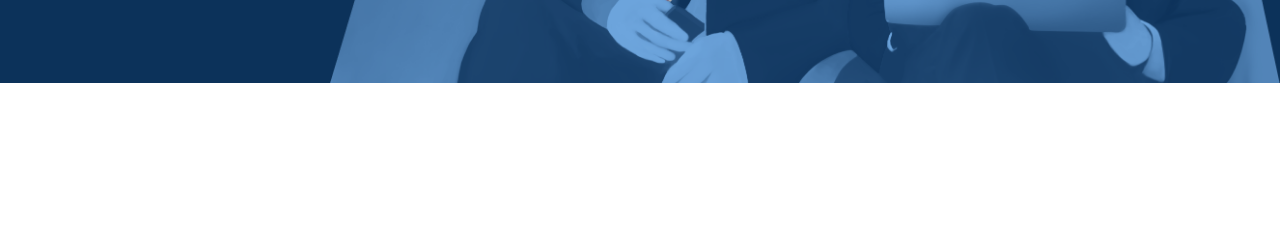
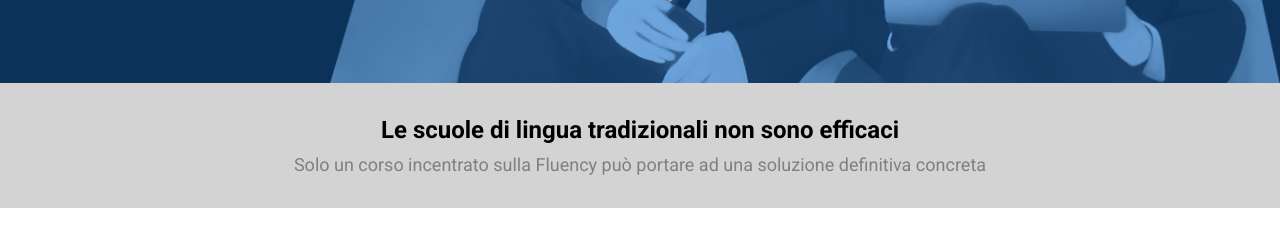
Before and after one commit to Stefano-Bodritti/htmlcss-fluentify, a plain HTML site: page index.html in a window 1280 px wide. Shown: the part 497-744 px from the top of the page. Drawn offline with Linux system fonts and the light colour scheme.

Commit message:
Aggiunta prima section

```diff
--- a/css/style.css
+++ b/css/style.css
@@ -117,3 +117,21 @@ nav li a, .menu li a {
 }
 /* fine banner */
 /* fine header */
+
+/* blocco principale */
+/* sfondo grigio */
+section.grey-bg {
+  background-color: #d3d3d3;
+  text-align: center;
+  padding: 33px 0;
+}
+
+.grey-bg h3 {
+  margin-bottom: 10px;
+  font-size: 24px;
+}
+
+.grey-bg p {
+  color: #808080;
+  font-size: 18px;
+}
--- a/index.html
+++ b/index.html
@@ -45,8 +45,9 @@
 
     <!-- blocco principale -->
     <main>
-      <section>
-
+      <section class="grey-bg">
+        <h3>Le scuole di lingua tradizionali non sono efficaci</h3>
+        <p>Solo un corso incentrato sulla Fluency può portare ad una soluzione definitiva concreta</p>
       </section>
     </main>
     <!-- fine blocco principale -->
```
